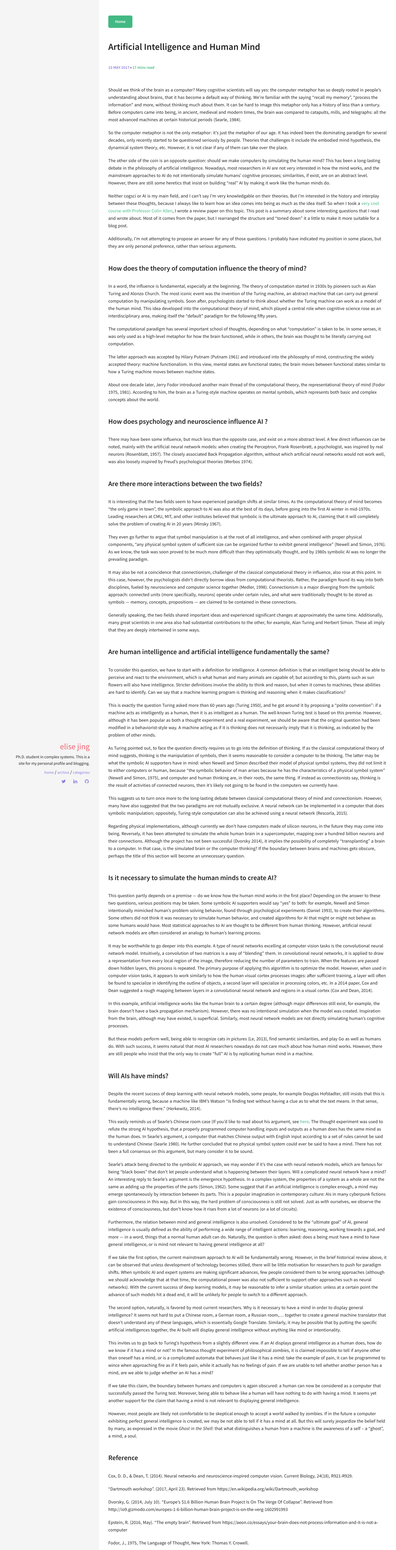
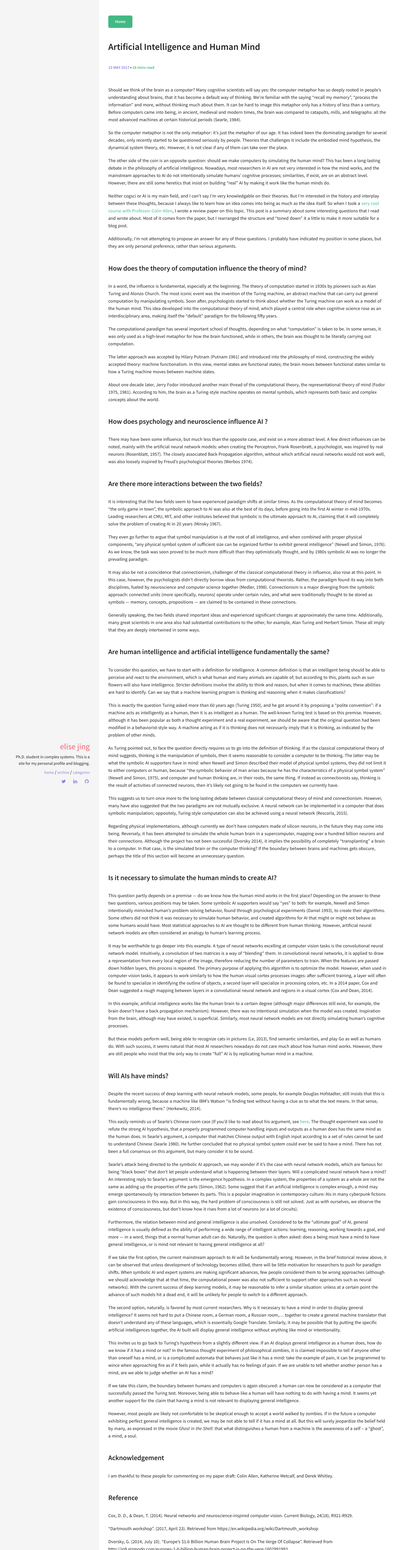
Before and after one commit to yzjing/yzjing.github.io, a Jekyll site: the page built from _posts/2017-05-15-ai-mind.md, in a window 1280 px wide. Shown: the whole page at 31% size. Built offline with Jekyll 4.4.1, drawn with Linux system fonts in a browser that asks for light colours; comment, search, counter and statistics services are not loaded.

Commit message:
add acknowledgement

```diff
--- a/_posts/2017-05-15-ai-mind.md
+++ b/_posts/2017-05-15-ai-mind.md
@@ -83,6 +83,9 @@ If we take this claim, the boundary between humans and computers is again obscur
 However, most people are likely not comfortable to be skeptical enough to accept a world walked by zombies. If in the future a computer exhibiting perfect general intelligence is created, we may be not able to tell if it has a mind at all. But this will surely jeopardize the belief held by many, as expressed in the movie *Ghost in the Shell*: that what distinguishes a human from a machine is the awareness of a self -- a “ghost”, a mind, a soul.
 
 
+### Acknowledgement
+
+I am thankful to these people for commenting on my paper draft: Colin Allen, Katherine Metcalf, and Derek Whitley.
 
 ### Reference
 
```
